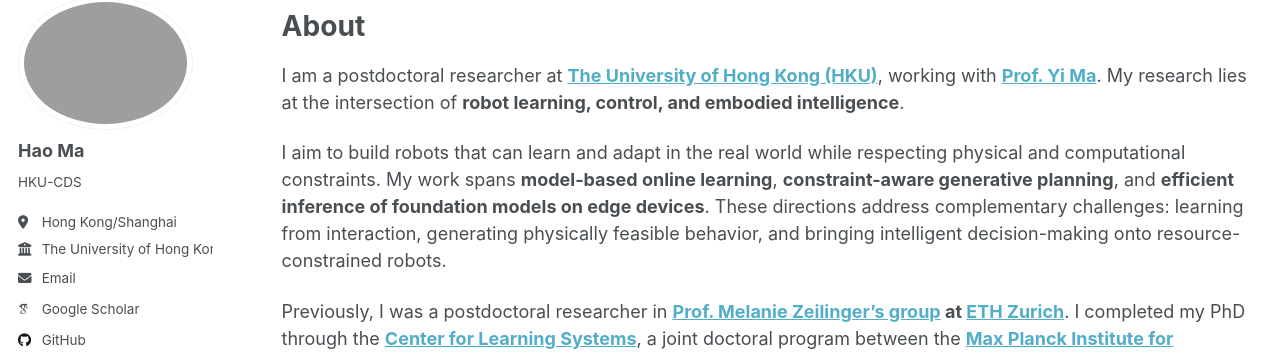
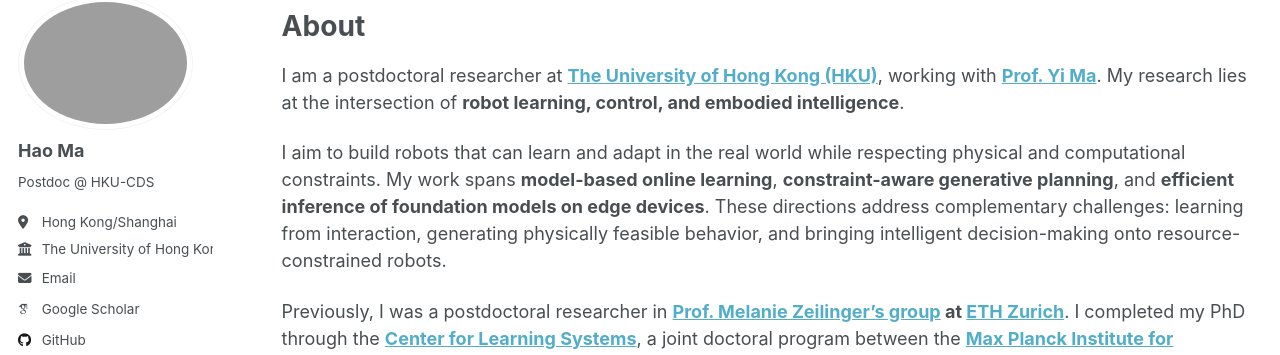
Before and after one commit to HaoMAFRLu/HaoMAFRLu.github.io, a Jekyll site: the page built from _pages/about_me.md, in a window 1280 px wide. Shown: the part 103-458 px from the top of the page. Built offline with Jekyll 4.4.1, drawn with Linux system fonts in a browser that asks for light colours; some web fonts are replaced; a script that is not in the unit is left out.

Commit message:
Update sidebar bio to Postdoc at HKU-CDS

```diff
--- a/_config.yml
+++ b/_config.yml
@@ -26,7 +26,7 @@ author:
   avatar           : "profile_2.png"
   name             : "Hao Ma"
   pronouns         : # example: "she/her"
-  bio              : "HKU-CDS"
+  bio              : "Postdoc @ HKU-CDS"
   location         : "Hong Kong/Shanghai"
   employer         : "The University of Hong Kong"
   uri              : # URL
```
